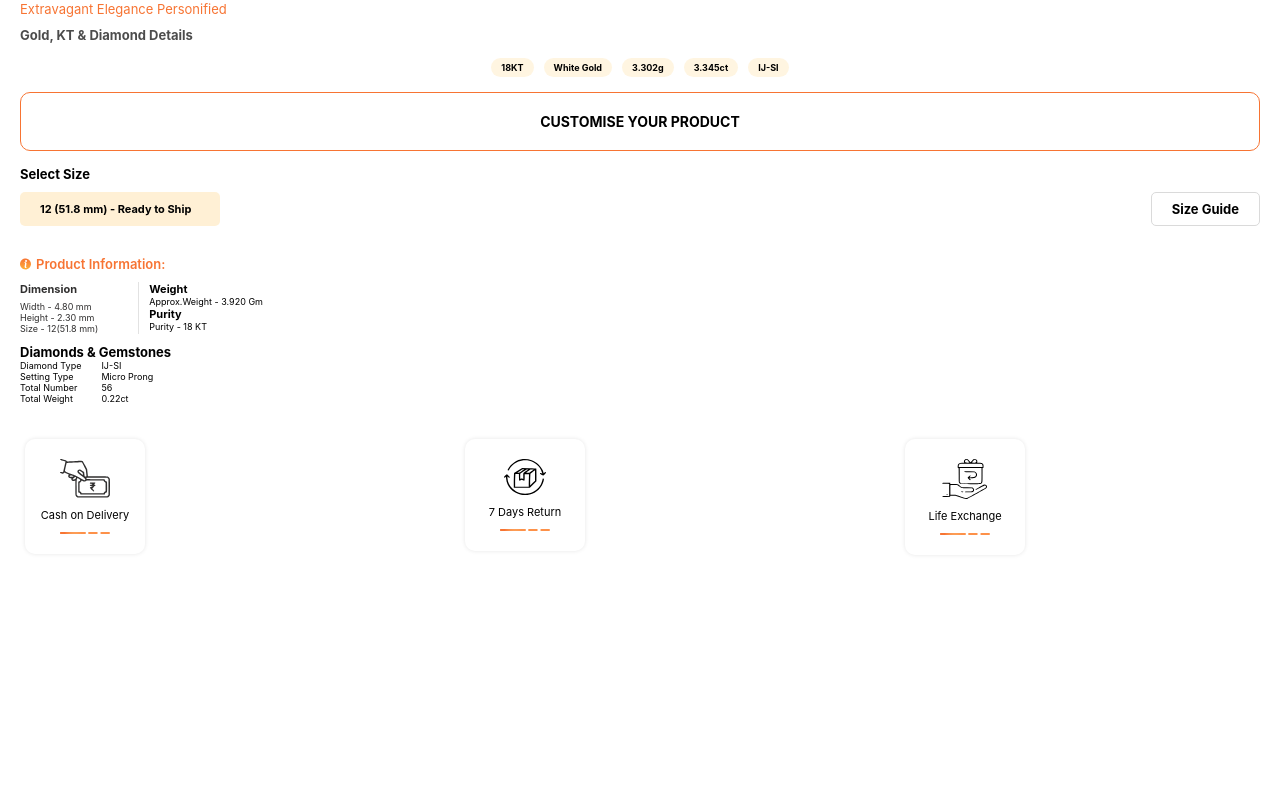
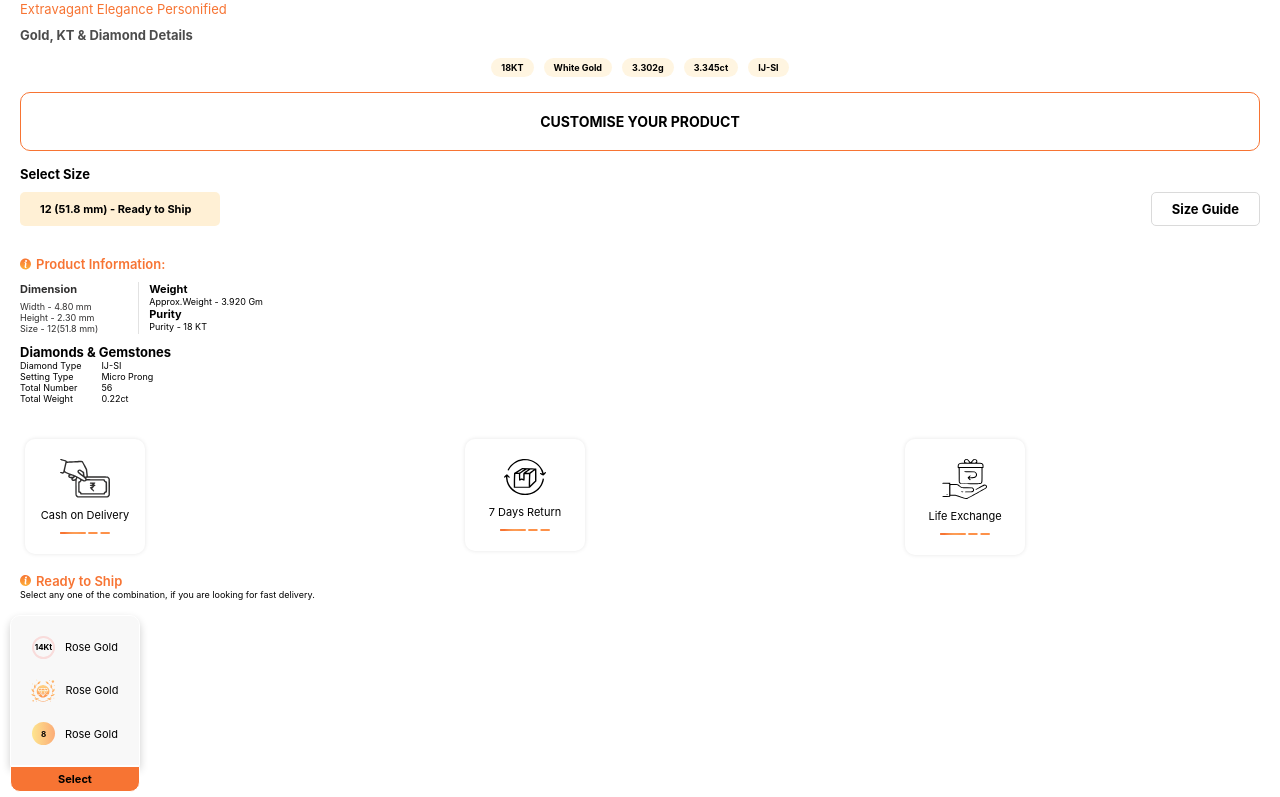
Before and after one commit to gtechgobinda/frontend-task, a React (Vite) app: page / in a window 1280 px wide. Shown: the part 1739-2536 px from the top of the page. Before the commit the page ends 2302 px from the top, so only its background shows below. Built offline with nearby package versions, Linux system fonts and the light colour scheme.

Commit message:
one box completed

```diff
--- a/src/App.jsx
+++ b/src/App.jsx
@@ -7,6 +7,7 @@ import MobilePriceSection from "./components/MobilePriceSection";
 import MobileCustomizeProduct from "./components/MobileCustomizeProduct";
 import ProductInformation from "./components/ProductInformation";
 import Boxes from "./components/fourbox/boxes";
+import CombinationBox from "./components/CombinationBox";
 
 const App = () => {
   const [windowWidth, setWindowWidth] = useState(window.innerWidth);
@@ -29,6 +30,7 @@ const App = () => {
         <MobileCustomizeProduct />
         <ProductInformation />
         <Boxes/>
+        <CombinationBox/>
       </MainWrapper>
     </>
   );
--- /dev/null
+++ b/src/components/CombinationBox.jsx
@@ -0,0 +1,55 @@
+import React from "react";
+import InfoLogo from "../assets/productInfo.svg";
+import diamond from "../assets/combinationBox/diamond.svg";
+import {
+  ComSelectBoxWrapper,
+  CombinationBoxWrapper,
+} from "../styles/CombinationBox.Styles";
+const CombinationBox = () => {
+  return (
+    <>
+      <CombinationBoxWrapper>
+        <div>
+          <div>
+            <section className="heading">
+              <img src={InfoLogo} alt="" />
+              <p className="ready-to-shop">Ready to Ship</p>
+            </section>
+
+            <p>
+              Select any one of the combination, if you are looking for fast
+              delivery.
+            </p>
+          </div>
+        </div>
+        <ComSelectBoxWrapper>
+          <div className="box-container">
+            <div className="main-content">
+              <div className="row1">
+                <section className="kt-section">
+                  <span>14Kt</span>
+                </section>
+                <span className="text1">Rose Gold</span>
+              </div>
+              <div className="row2">
+                <img src={diamond} alt="" />
+                <span className="text2">Rose Gold</span>
+              </div>
+              <div className="row3">
+                <section className="size">
+                  <span>8</span>
+                </section>
+                <span className="text3">Rose Gold</span>
+              </div>
+            </div>
+            <div className="select">
+              <span>Select</span>
+            </div>
+          </div>
+        </ComSelectBoxWrapper>
+      </CombinationBoxWrapper>
+    </>
+  );
+};
+
+export default CombinationBox;
--- /dev/null
+++ b/src/styles/CombinationBox.Styles.jsx
@@ -0,0 +1,110 @@
+import styled from "styled-components";
+
+export const CombinationBoxWrapper = styled.div`
+  div {
+    padding: 5px 10px;
+    .heading {
+      display: flex;
+      flex-direction: row;
+      justify-content: start;
+      align-items: center;
+      gap: 5px;
+
+      .ready-to-shop {
+        color: #f77433;
+        font-size: 13px;
+        font-weight: 600;
+      }
+    }
+    p {
+      font-size: 9px;
+      font-weight: 400;
+    }
+  }
+`;
+
+export const ComSelectBoxWrapper = styled.section`
+  .box-container {
+    width: 150px;
+  }
+  .main-content {
+    background-color: #f8f8f8;
+    display: flex;
+    flex-direction: column;
+    gap: 10px;
+    padding: 15px 0px;
+    border: 1px solid white;
+    border-top-right-radius: 10px;
+    border-top-left-radius: 10px;
+    overflow: hidden;
+    box-shadow: 0px 4px 8px rgba(0, 0, 0, 0.2);
+  }
+  .row1,
+  .row2,
+  .row3 {
+    display: flex;
+    justify-content: center;
+    align-items: center;
+    gap: 10px;
+  }
+  .text1,
+  .text2,
+  .text3 {
+    font-size: 11px;
+  }
+  img {
+    width: 24px;
+  }
+  .kt-section {
+    display: flex;
+    justify-content: center;
+    align-items: center;
+  }
+  .kt-section span {
+    font-size: 8px;
+    font-weight: 700;
+    display: flex;
+    justify-content: center;
+    align-items: center;
+    height: 23px;
+    width: 23px;
+    font-size: 8px;
+    border-radius: 50%;
+    border: 2px solid #F9DCDB;
+  }
+  .select {
+    display: flex;
+    justify-content: center;
+    align-items: center;
+    background-color: #f77433;
+    border-bottom-right-radius: 10px;
+    border-bottom-left-radius: 10px;
+    border: 1px solid white;
+    overflow: hidden;
+  }
+  .select span {
+    display: flex;
+    justify-content: center;
+    align-items: center;
+    font-size: 11px;
+    font-weight: 700;
+  }
+
+  .size {
+    display: flex;
+    justify-content: center;
+    align-items: center;
+  }
+  .size span {
+    display: flex;
+    justify-content: center;
+    align-items: center;
+    font-size: 11px;
+    font-weight: 700;
+    height: 23px;
+    width: 23px;
+    font-size: 8px;
+    border-radius: 50%;
+    background: linear-gradient(to right, rgba(255, 222, 106, 0.74), rgba(253, 145, 73, 0.74));
+  }
+`;
```
Also changed, not shown: src/assets/combinationBox/diamond.svg (added).
